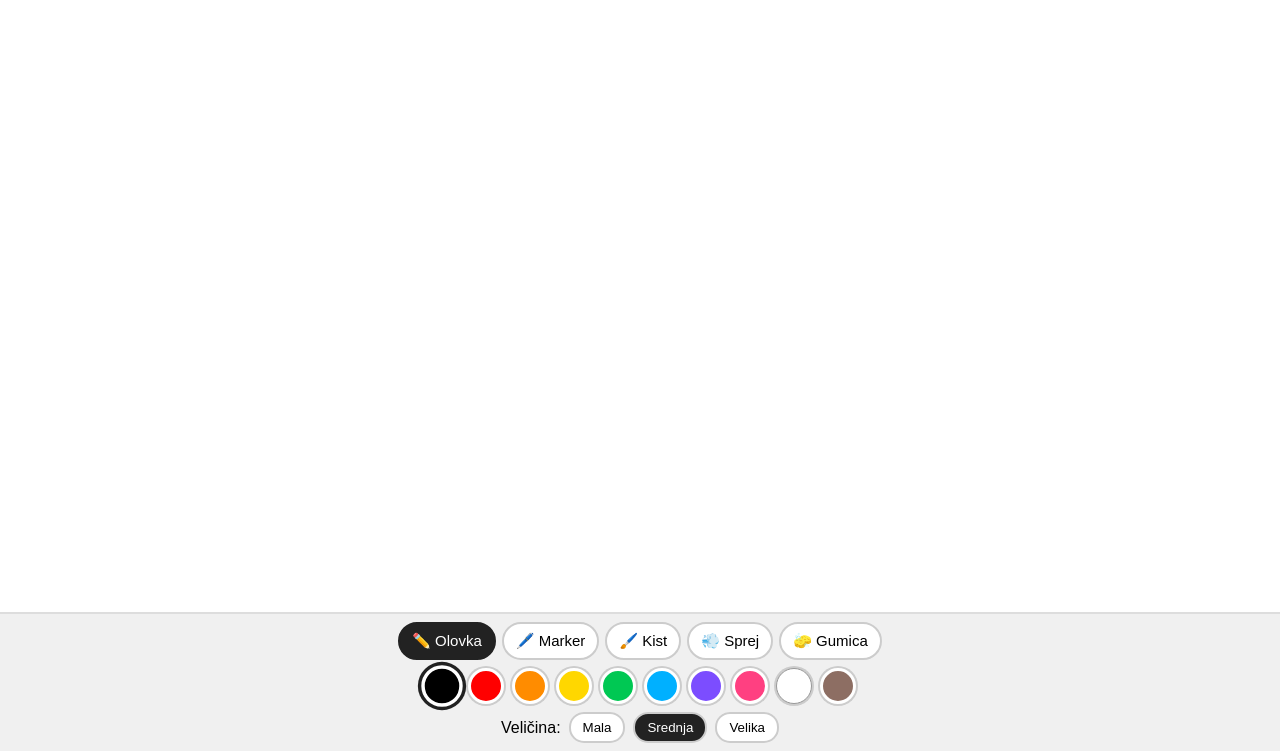
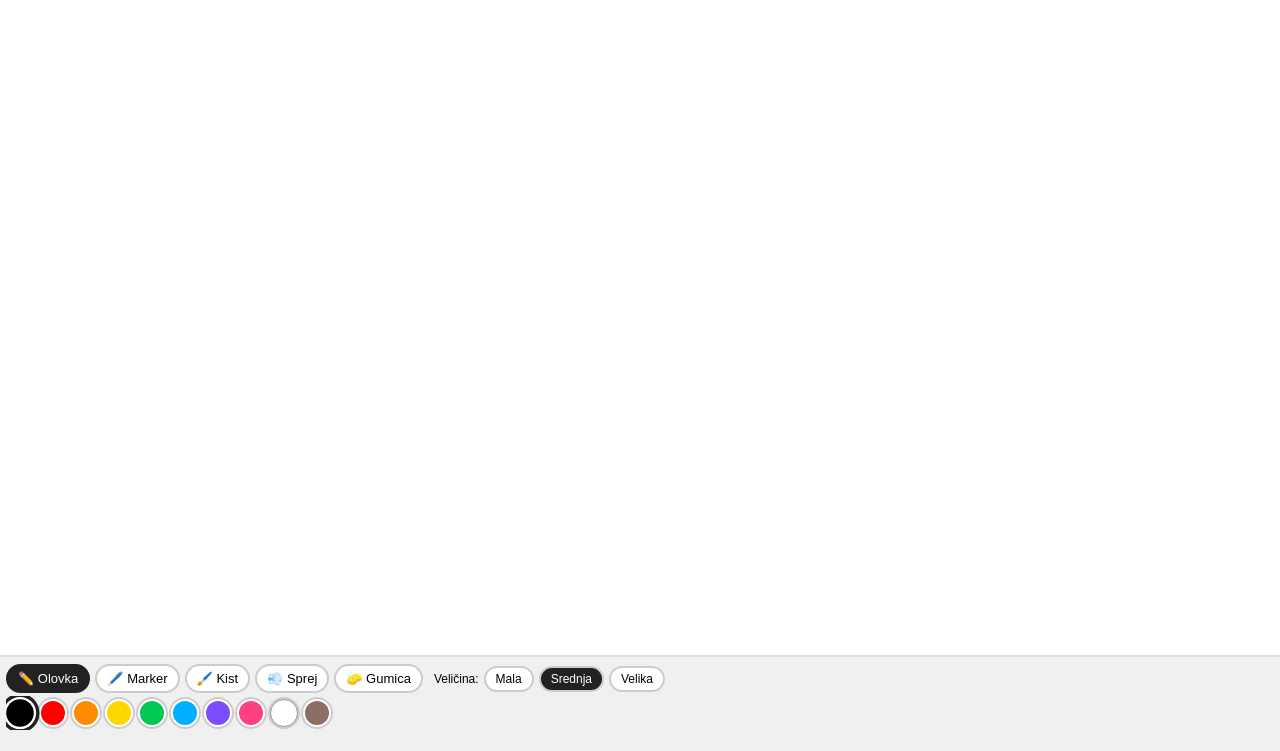
Before and after one commit to bogdangulnik-bit/crtanje, a plain HTML site: page index.html in a window 1280 px wide. Shown: the part 49-800 px from the top of the page. Drawn offline with Linux system fonts and the light colour scheme.

Commit message:
Refactor HTML structure and styles for canvas app

```diff
--- a/index.html
+++ b/index.html
@@ -1,41 +1,37 @@
 <!DOCTYPE html>
-<html lang="hr">
-<head>
-<meta charset="UTF-8">
-<meta name="viewport" content="width=device-width, initial-scale=1.0, maximum-scale=1.0, user-scalable=no">
-<title>Crtanje</title>
-<link rel="manifest" href="manifest.json">
-<meta name="theme-color" content="#ffffff">
-<style>
-*{margin:0;padding:0;box-sizing:border-box;-webkit-tap-highlight-color:transparent}
-body{overflow:hidden;font-family:Arial;background:#fff;touch-action:none}
-#top{display:flex;justify-content:space-between;align-items:center;padding:8px 12px;background:#222;color:#fff;font-weight:bold;font-size:18px}
-#top button{background:#FFD700;border:none;padding:7px 12px;border-radius:10px;font-weight:bold;font-size:14px}
-#canvas{position:absolute;top:46px;left:0;right:0;bottom:150px;background:#fff;touch-action:none}
-#menu{position:absolute;bottom:0;left:0;right:0;background:#f0f0f0;padding:8px;border-top:2px solid #ddd}
-#tools{display:flex;gap:6px;justify-content:center;margin-bottom:8px;flex-wrap:wrap}
-.tool{padding:8px 12px;border-radius:20px;border:2px solid #ccc;background:#fff;font-size:15px}
+<html lang="hr"><head><meta charset="UTF-8">
+<meta name="viewport" content="width=device-width,initial-scale=1,maximum-scale=1,user-scalable=no">
+<title>Crtanje</title><link rel="manifest" href="manifest.json">
+<style>*{margin:0;padding:0;box-sizing:border-box}body{overflow:hidden;font-family:Arial;background:#fff;touch-action:none}
+#top{display:flex;justify-content:space-between;align-items:center;padding:6px 10px;background:#222;color:#fff;font-weight:bold;font-size:16px;height:42px}
+#top button{background:#FFD700;border:none;padding:6px 10px;border-radius:10px;font-weight:bold;font-size:13px}
+#canvas{position:absolute;top:42px;left:0;right:0;bottom:96px;background:#fff;touch-action:none;display:block;width:100%}
+#menu{position:absolute;bottom:0;left:0;right:0;background:#f0f0f0;padding:4px 6px;border-top:2px solid #ddd;height:96px}
+.row{display:flex;gap:5px;justify-content:flex-start;align-items:center;overflow-x:auto;white-space:nowrap;padding:3px 0;scrollbar-width:none}
+.row::-webkit-scrollbar{display:none}
+.tool{padding:5px 10px;border-radius:20px;border:2px solid #ccc;background:#fff;font-size:13px;flex-shrink:0}
 .tool.active{background:#222;color:#fff;border-color:#222}
-#colors{display:flex;gap:8px;justify-content:center;flex-wrap:wrap;margin-bottom:8px}
-.color{width:36px;height:36px;border-radius:50%;border:3px solid #fff;box-shadow:0 0 0 2px #ccc}
+.color{width:28px;height:28px;border-radius:50%;border:2px solid #fff;box-shadow:0 0 0 2px #ccc;flex-shrink:0}
 .color.active{box-shadow:0 0 0 3px #222;transform:scale(1.15)}
-#sizes{display:flex;gap:8px;justify-content:center;align-items:center}
-#sizes button{padding:6px 12px;border-radius:15px;border:2px solid #ccc;background:#fff}
-#sizes button.active{background:#222;color:#fff}
-</style>
-</head>
+.sz{padding:4px 10px;border-radius:15px;border:2px solid #ccc;background:#fff;font-size:12px;flex-shrink:0}
+.sz.active{background:#222;color:#fff}
+</style></head>
 <body>
 <div id="top"><span>🎨 CRTANJE</span><div><button onclick="clearAll()">🧹 OBRIŠI</button> <button onclick="saveImg()">💾 SPREMI</button></div></div>
 <canvas id="canvas"></canvas>
 <div id="menu">
-<div id="tools">
+<div class="row">
 <button class="tool active" data-tool="pencil">✏️ Olovka</button>
 <button class="tool" data-tool="marker">🖊️ Marker</button>
 <button class="tool" data-tool="brush">🖌️ Kist</button>
 <button class="tool" data-tool="spray">💨 Sprej</button>
 <button class="tool" data-tool="eraser">🧽 Gumica</button>
+<span style="font-size:12px;margin-left:6px">Veličina:</span>
+<button class="sz" data-size="3">Mala</button>
+<button class="sz active" data-size="8">Srednja</button>
+<button class="sz" data-size="18">Velika</button>
 </div>
-<div id="colors">
+<div class="row">
 <div class="color active" data-color="#000000" style="background:#000"></div>
 <div class="color" data-color="#FF0000" style="background:#FF0000"></div>
 <div class="color" data-color="#FF8C00" style="background:#FF8C00"></div>
@@ -47,42 +43,31 @@ body{overflow:hidden;font-family:Arial;background:#fff;touch-action:none}
 <div class="color" data-color="#FFFFFF" style="background:#fff;border:1px solid #999"></div>
 <div class="color" data-color="#8D6E63" style="background:#8D6E63"></div>
 </div>
-<div id="sizes">
-<span>Veličina:</span>
-<button data-size="3">Mala</button>
-<button data-size="8" class="active">Srednja</button>
-<button data-size="18">Velika</button>
-</div>
 </div>
 <script>
 const canvas=document.getElementById('canvas');
 const ctx=canvas.getContext('2d');
 let tool='pencil',color='#000000',size=8,drawing=false,lastX=0,lastY=0;
-function resize(){let r=canvas.getBoundingClientRect();let old=ctx.getImageData(0,0,canvas.width,canvas.height);canvas.width=r.width;canvas.height=r.height;ctx.fillStyle='#fff';ctx.fillRect(0,0,canvas.width,canvas.height);try{ctx.putImageData(old,0,0);}catch(e){}}
-window.addEventListener('resize',resize);resize();
+function resize(){canvas.width=canvas.clientWidth;canvas.height=canvas.clientHeight;ctx.fillStyle='#fff';ctx.fillRect(0,0,canvas.width,canvas.height);}
+window.addEventListener('resize',()=>{setTimeout(resize,100);});
+resize();
 function pos(e){let r=canvas.getBoundingClientRect();let t=e.touches?e.touches[0]:e;return{x:t.clientX-r.left,y:t.clientY-r.top};}
 function start(e){e.preventDefault();drawing=true;let p=pos(e);lastX=p.x;lastY=p.y;draw(p.x,p.y);}
 function move(e){if(!drawing)return;e.preventDefault();let p=pos(e);draw(p.x,p.y);lastX=p.x;lastY=p.y;}
 function end(){drawing=false;}
 function draw(x,y){
- if(tool==='spray'){
-  for(let i=0;i<30;i++){let a=Math.random()*Math.PI*2;let d=Math.random()*size*2;let sx=x+Math.cos(a)*d;let sy=y+Math.sin(a)*d;ctx.fillStyle=color;ctx.beginPath();ctx.arc(sx,sy,1.5,0,Math.PI*2);ctx.fill();}
-  return;
- }
+ if(tool==='spray'){for(let i=0;i<30;i++){let a=Math.random()*Math.PI*2;let d=Math.random()*size*2;ctx.fillStyle=color;ctx.beginPath();ctx.arc(x+Math.cos(a)*d,y+Math.sin(a)*d,1.5,0,Math.PI*2);ctx.fill();}return;}
  ctx.strokeStyle=tool==='eraser'?'#ffffff':color;
  ctx.lineWidth=tool==='eraser'?size*2:tool==='marker'?size*2:tool==='brush'?size*1.5:size;
- ctx.lineCap='round';ctx.lineJoin='round';
- if(tool==='brush'){ctx.globalAlpha=0.6;}else{ctx.globalAlpha=1;}
+ ctx.lineCap='round';ctx.lineJoin='round';ctx.globalAlpha=tool==='brush'?0.6:1;
  ctx.beginPath();ctx.moveTo(lastX,lastY);ctx.lineTo(x,y);ctx.stroke();ctx.globalAlpha=1;
 }
 canvas.addEventListener('mousedown',start);canvas.addEventListener('mousemove',move);canvas.addEventListener('mouseup',end);canvas.addEventListener('mouseleave',end);
 canvas.addEventListener('touchstart',start,{passive:false});canvas.addEventListener('touchmove',move,{passive:false});canvas.addEventListener('touchend',end);
 document.querySelectorAll('.tool').forEach(b=>b.onclick=()=>{document.querySelectorAll('.tool').forEach(x=>x.classList.remove('active'));b.classList.add('active');tool=b.dataset.tool;});
 document.querySelectorAll('.color').forEach(c=>c.onclick=()=>{document.querySelectorAll('.color').forEach(x=>x.classList.remove('active'));c.classList.add('active');color=c.dataset.color;if(tool==='eraser'){document.querySelector('[data-tool="pencil"]').click();}});
-document.querySelectorAll('#sizes button').forEach(b=>b.onclick=()=>{document.querySelectorAll('#sizes button').forEach(x=>x.classList.remove('active'));b.classList.add('active');size=parseInt(b.dataset.size);});
+document.querySelectorAll('.sz').forEach(b=>b.onclick=()=>{document.querySelectorAll('.sz').forEach(x=>x.classList.remove('active'));b.classList.add('active');size=parseInt(b.dataset.size);});
 function clearAll(){ctx.fillStyle='#fff';ctx.fillRect(0,0,canvas.width,canvas.height);}
 function saveImg(){let a=document.createElement('a');a.download='moj-crtez.png';a.href=canvas.toDataURL('image/png');a.click();alert('Crtež spremljen! 🎨');}
 if('serviceWorker' in navigator)navigator.serviceWorker.register('sw.js');
-</script>
-</body>
-</html>
+</script></body></html>
```
